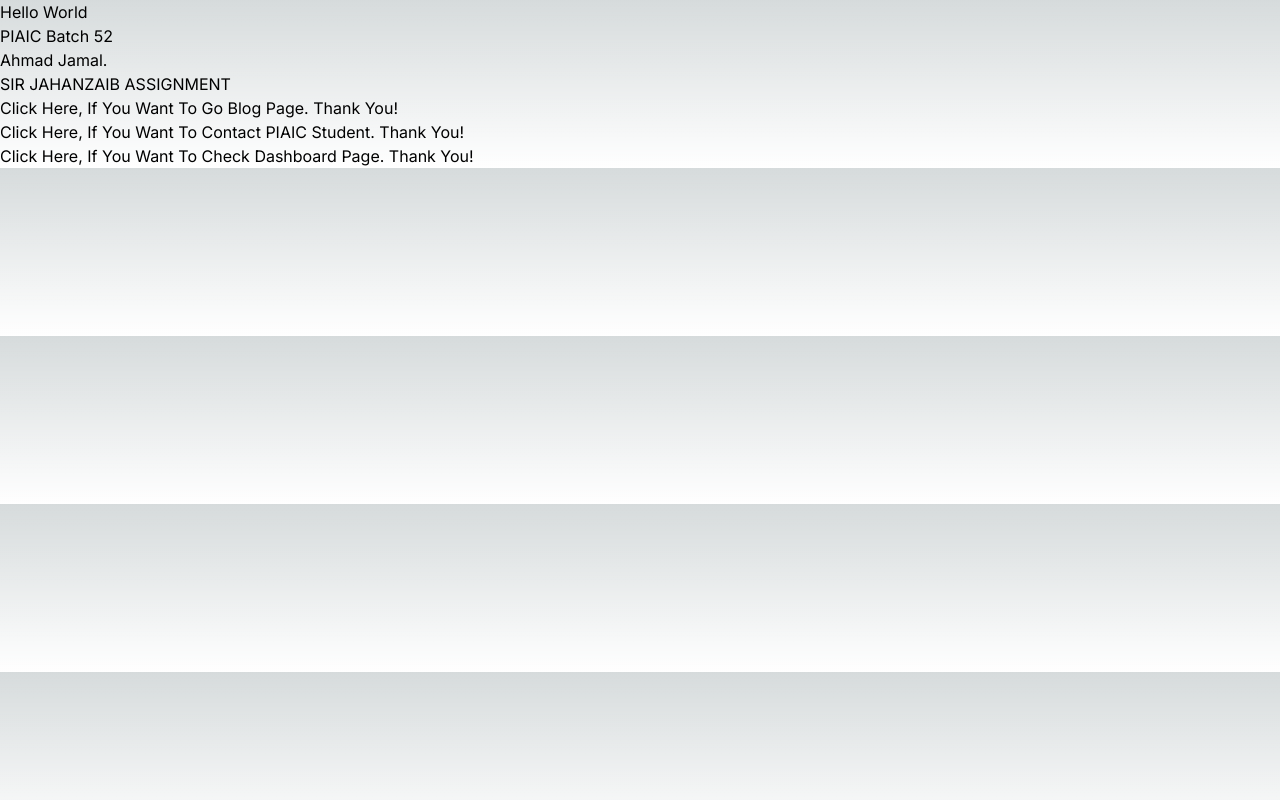
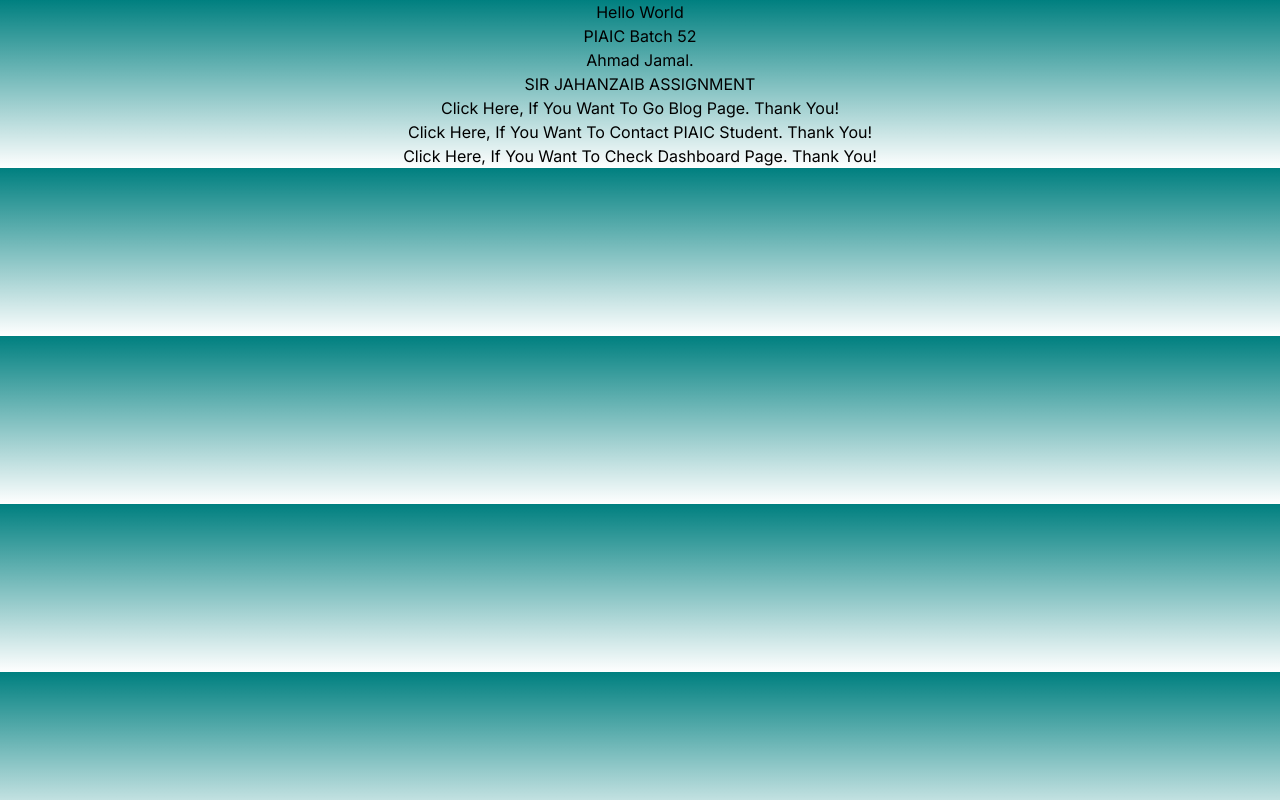
Before and after one commit to AhmadJamal-01/next-first-project, a Next.js app: page / in a window 1280 px wide. Built offline with nearby package versions, Linux system fonts and the light colour scheme.

Commit message:
Changing in Global Css in Body TAG

```diff
--- a/src/app/globals.css
+++ b/src/app/globals.css
@@ -25,6 +25,9 @@
     )
     rgb(var(--background-start-rgb));
 
+
+    text-align: center;
+   background-color: teal;
 }
 
 @layer utilities {
```
